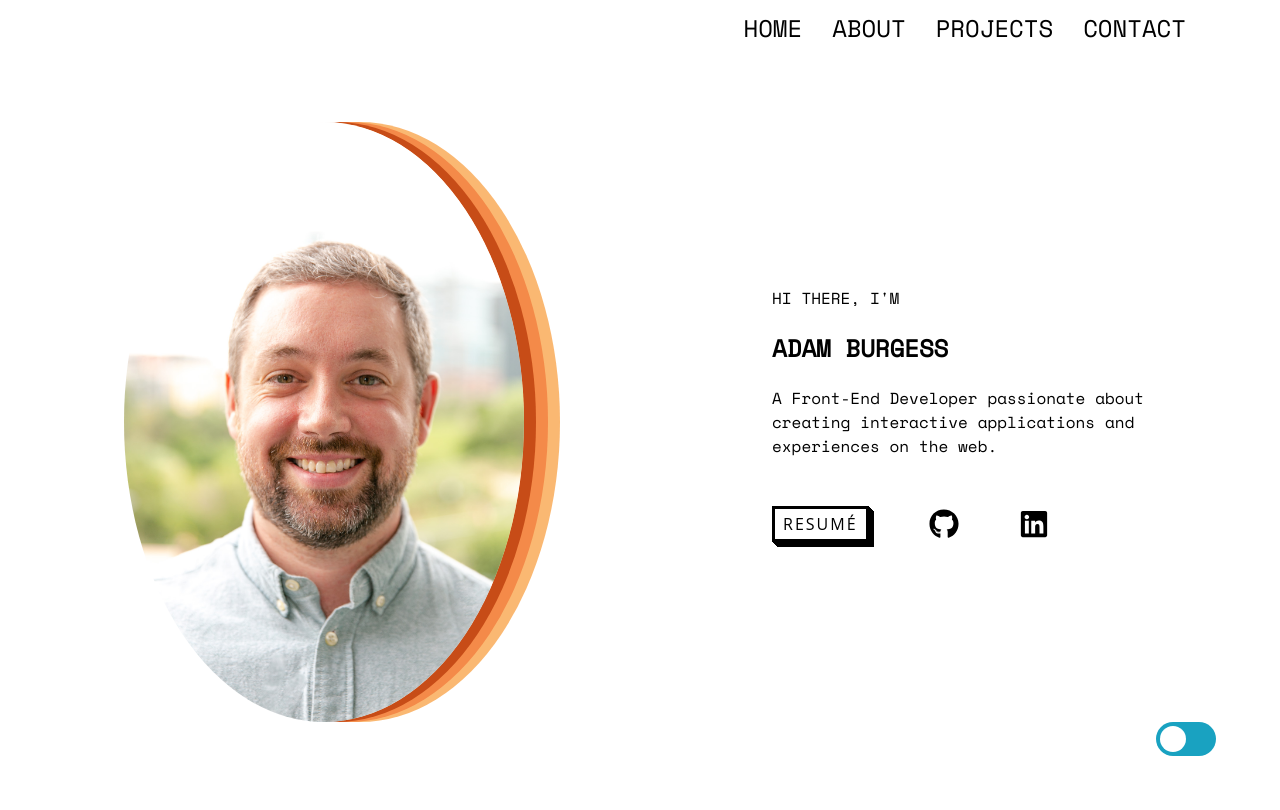
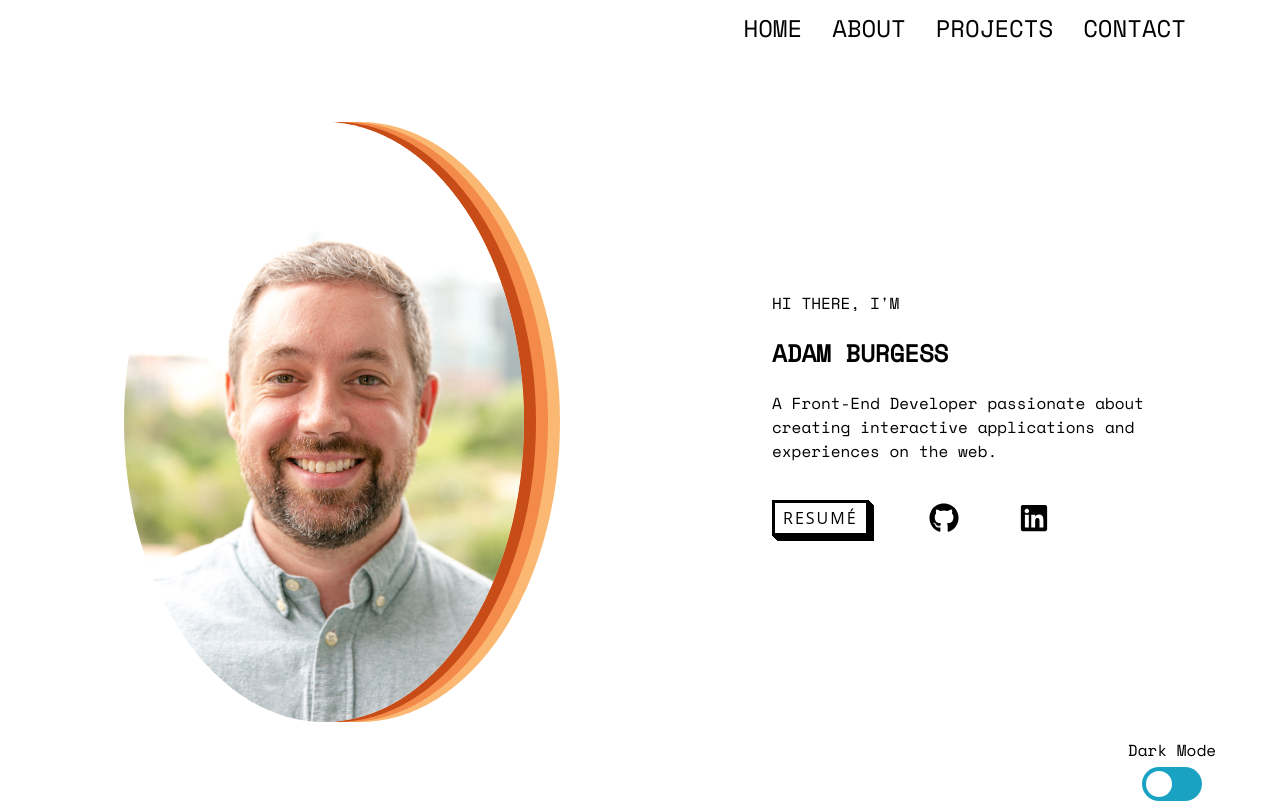
Before and after one commit to aburg15/portfolio, a React (Create React App) app: page / in a window 1280 px wide. Built offline with nearby package versions, Linux system fonts and the light colour scheme.

Commit message:
Fix dark mode font size and added lagel to dark mode button

```diff
--- a/src/Home.css
+++ b/src/Home.css
@@ -14,6 +14,10 @@
 
 .intro {
   width: 30%;
+}
+
+p {
+  margin-bottom: 5px;
 }
 
 .resume-link,
@@ -69,6 +73,13 @@
   flex-direction: column;
   align-items: flex-end;
   width: 95%;
+}
+
+.toggle-section {
+  display: flex;
+  flex-direction: column;
+  align-items: center;
+  justify-content: center;
 }
 
 .switch {
--- a/src/Home.js
+++ b/src/Home.js
@@ -25,11 +25,14 @@ const Home = ( {theme, themeToggler} ) => {
         </div>
       </section>
       <div className='toggle'>
+        <div className='toggle-section'>
+          <p>Dark Mode</p>
           <label className="switch">
             <input type="checkbox" onChange={() => themeToggler()} />
             <span className="slider round"></span>
           </label>
         </div>
+      </div>
     </div>
   )
 }
--- a/src/Navbar.css
+++ b/src/Navbar.css
@@ -22,6 +22,8 @@
 
 .navbar-item-dark {
   color: white;
+  margin: 5px;
+  font-size: medium;
 }
 
 .navbar-item:after {
```
